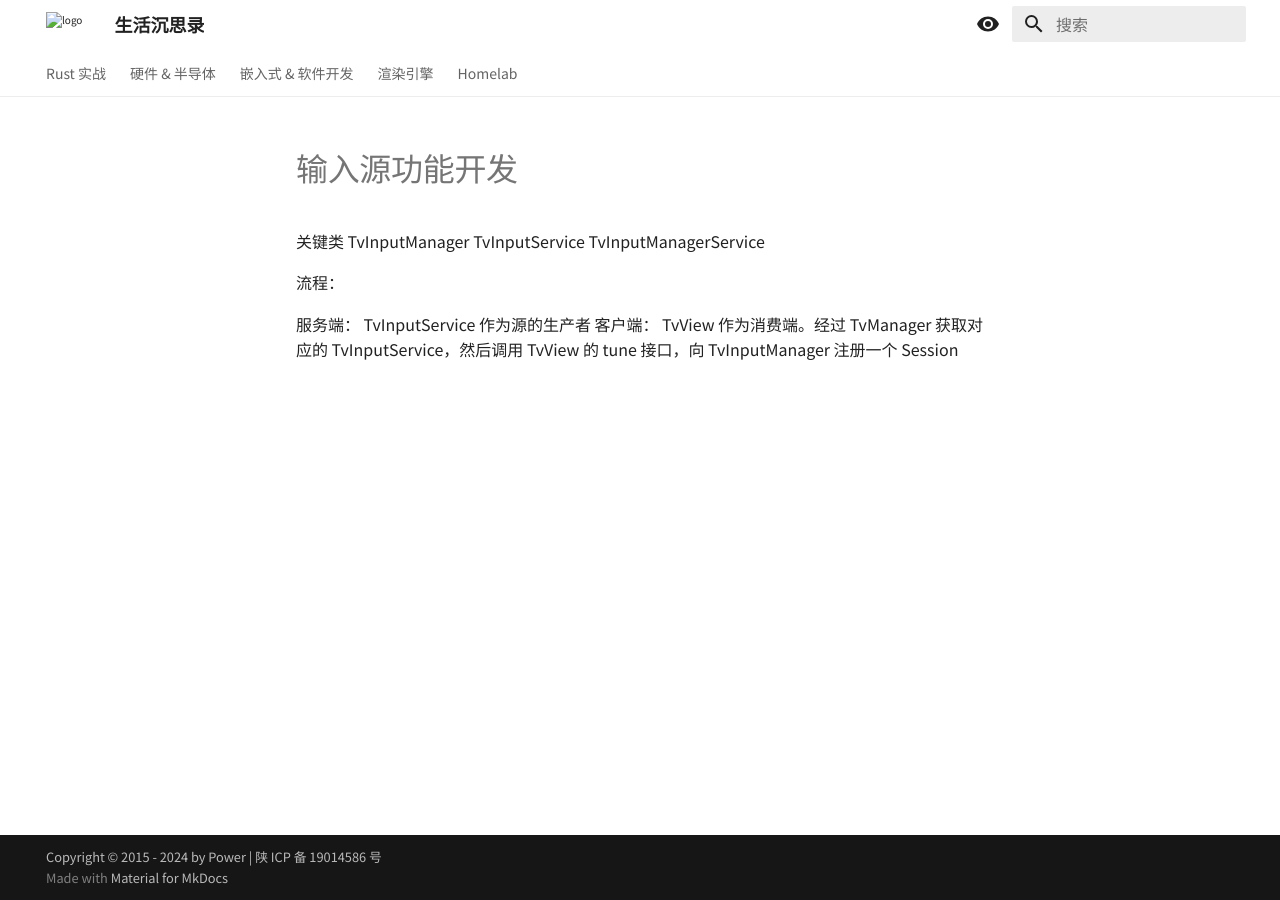
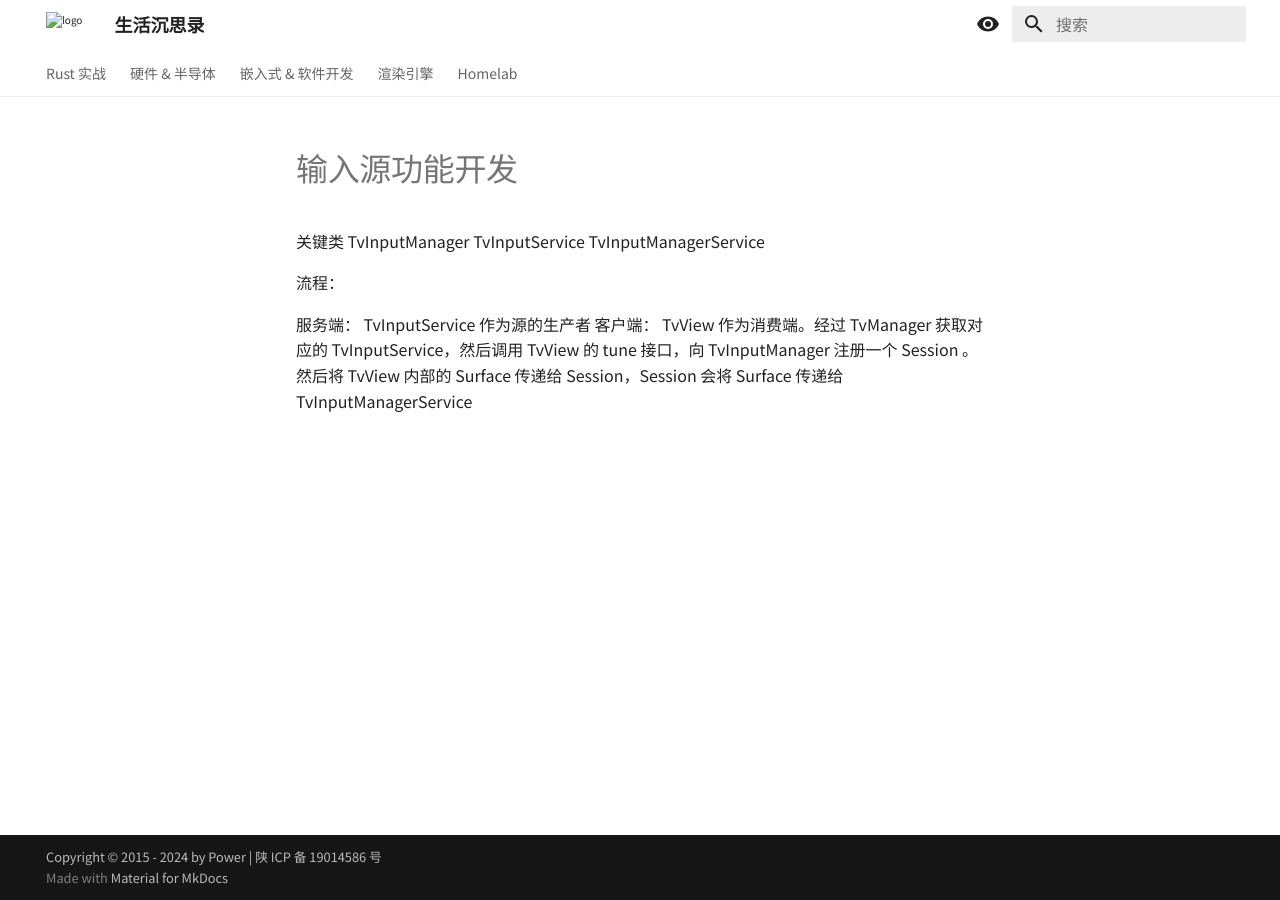
Before and after one commit to anatta-feng/Docs, an MkDocs documentation site: the page built from docs/软件开发/Android/输入源功能开发.md, in a window 1280 px wide. Built offline with MkDocs 1.6.1 and Material for MkDocs 9.7.7, drawn with Linux system fonts in a browser that asks for light colours.

Commit message:
vault backup: 2024-03-14 10:40:28
Affected files:
docs/软件开发/Android/输入源功能开发.md

```diff
--- a/docs/软件开发/Android/输入源功能开发.md
+++ b/docs/软件开发/Android/输入源功能开发.md
@@ -8,4 +8,4 @@ TvInputManagerService
 服务端：
 TvInputService 作为源的生产者
 客户端：
-TvView 作为消费端。经过 TvManager 获取对应的 TvInputService，然后调用 TvView 的 tune 接口，向 TvInputManager 注册一个 Session
+TvView 作为消费端。经过 TvManager 获取对应的 TvInputService，然后调用 TvView 的 tune 接口，向 TvInputManager 注册一个 Session 。然后将 TvView 内部的 Surface 传递给 Session，Session 会将 Surface 传递给 TvInputManagerService
```
